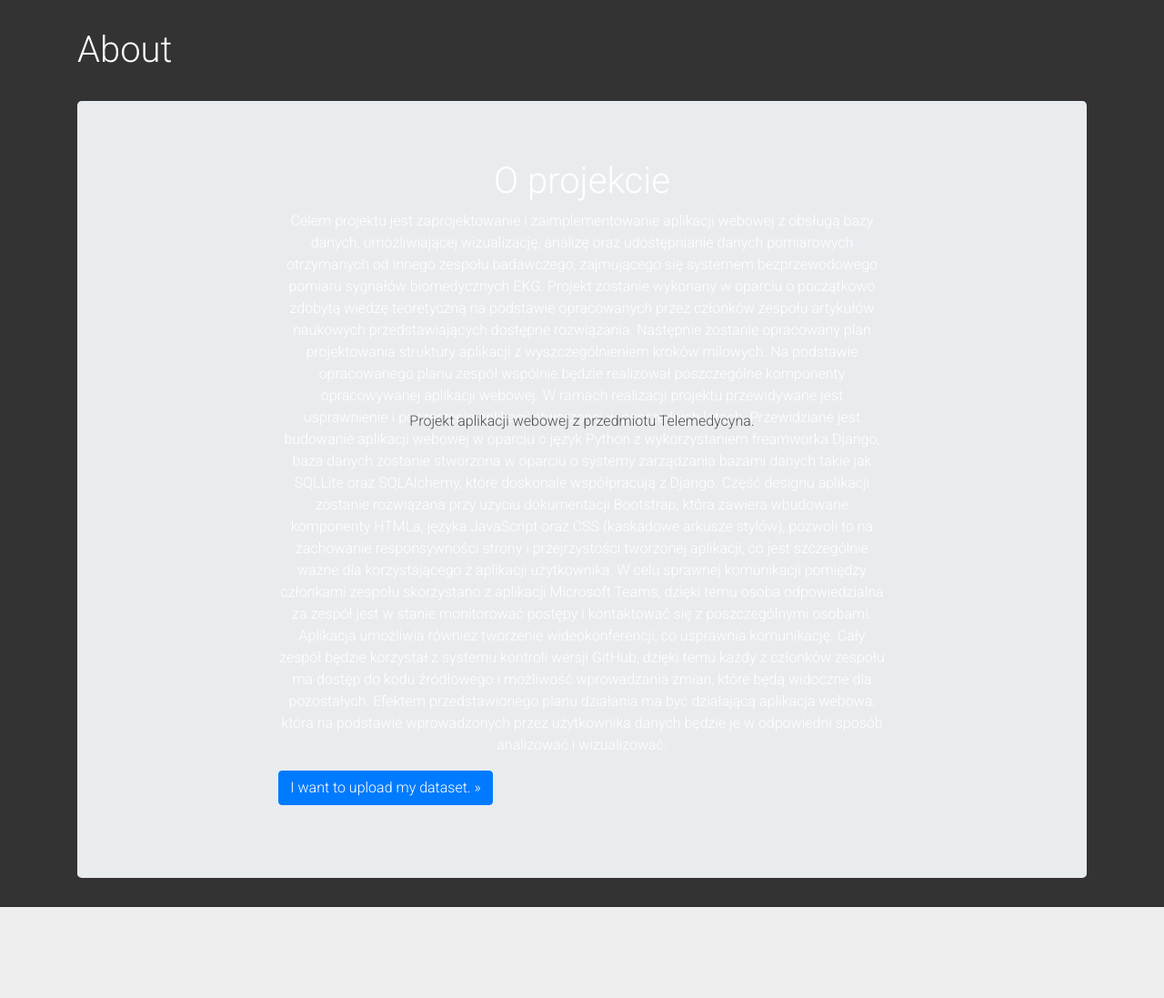
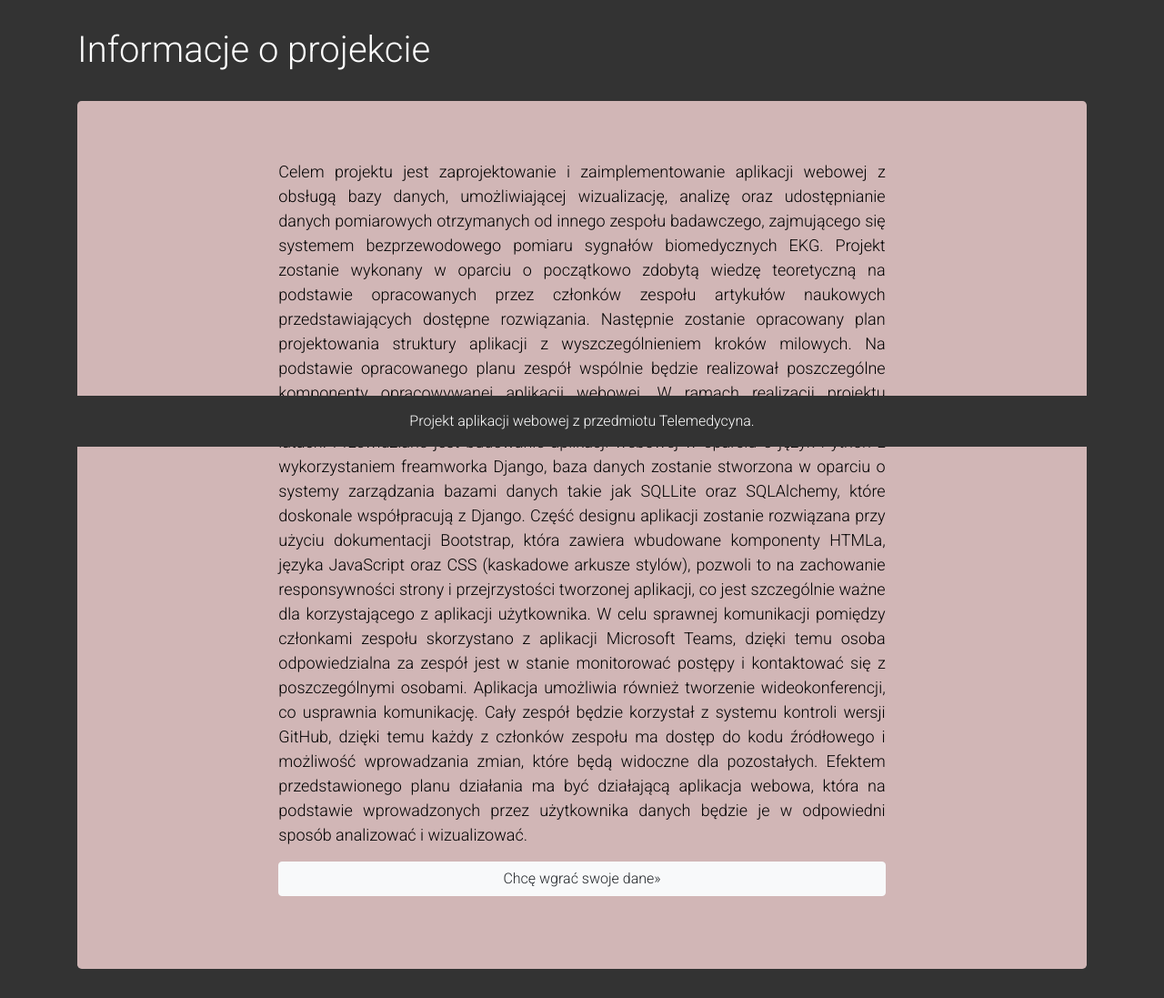
Before and after one commit to JanMigon/Telemedicine, a Flask app: page /about in a window 1280 px wide. Shown: the part 309-1406 px from the top of the page at 91% size. Before the commit the page ends 1306 px from the top, so only its background shows below. Run offline with Flask 2, Linux system fonts and the light colour scheme; some libraries are stand-ins or nearby versions.

Commit message:
fixed some mistakes with footer and styles

```diff
--- /dev/null
+++ b/static/css/about.css
@@ -0,0 +1,11 @@
+.jumbotron{
+    background-color: #d1b6b6;
+    color: black;
+    font-size:18px;
+}
+.btn-light{
+    text-align: center;
+    display: block;
+    margin: auto;
+    align-items: center;
+}
--- a/static/css/base.css
+++ b/static/css/base.css
@@ -14,10 +14,12 @@ body{
     padding-right: 10px;
 }
 
-footer{
-  position: absolute;
+#footer{
+  position: fixed;
+  right: 0;
   bottom: 0;
-  width: 100%;
+  left: 0;
+  padding: 1rem;
+  background-color: #333;
   text-align: center;
-  color: #4d4d4d;
 }
--- a/templates/about.html
+++ b/templates/about.html
@@ -1,23 +1,23 @@
 {% extends 'base.html' %}
 {% block head %}
-<title>About</title>
+<title>Opis projektu</title>
+<link rel="stylesheet" href="/static/css/about.css">
 {% endblock %}
 
 {% block body %}
 <br>
-<h1>About</h1>
+<h1>Informacje o projekcie</h1>
 <br>
 <main role="main">
     <div class="jumbotron">
       <div class="col-sm-8 mx-auto">
-        <h1 style="text-align:center">O projekcie</h1>
-        <p style="text-align:center">Celem projektu jest zaprojektowanie i zaimplementowanie aplikacji webowej z obsługą bazy danych, umożliwiającej wizualizację, analizę oraz udostępnianie danych pomiarowych otrzymanych od innego zespołu badawczego, zajmującego się systemem bezprzewodowego pomiaru sygnałów biomedycznych EKG.
+        <p style="text-align: justify;">Celem projektu jest zaprojektowanie i zaimplementowanie aplikacji webowej z obsługą bazy danych, umożliwiającej wizualizację, analizę oraz udostępnianie danych pomiarowych otrzymanych od innego zespołu badawczego, zajmującego się systemem bezprzewodowego pomiaru sygnałów biomedycznych EKG.
             Projekt zostanie wykonany w oparciu o początkowo zdobytą wiedzę teoretyczną na podstawie opracowanych przez członków zespołu artykułów naukowych przedstawiających dostępne rozwiązania. Następnie zostanie opracowany plan projektowania struktury aplikacji z wyszczególnieniem kroków milowych. Na podstawie opracowanego planu zespół wspólnie będzie realizował poszczególne komponenty opracowywanej aplikacji webowej. W ramach realizacji projektu przewidywane jest usprawnienie i poszerzenie aplikacji stworzonej w poprzednich latach.
             Przewidziane jest budowanie aplikacji webowej w oparciu o język Python z wykorzystaniem freamworka Django, baza danych zostanie stworzona w oparciu o systemy zarządzania bazami danych takie jak SQLLite oraz SQLAlchemy, które doskonale współpracują z Django. Część designu aplikacji zostanie rozwiązana przy użyciu dokumentacji Bootstrap, która zawiera wbudowane komponenty HTMLa, języka JavaScript oraz CSS (kaskadowe arkusze stylów), pozwoli to na zachowanie responsywności strony i przejrzystości tworzonej aplikacji, co jest szczególnie ważne dla korzystającego z aplikacji użytkownika.
             W celu sprawnej komunikacji pomiędzy członkami zespołu skorzystano z aplikacji Microsoft Teams, dzięki temu osoba odpowiedzialna za zespół jest w stanie monitorować postępy i kontaktować się z poszczególnymi osobami. Aplikacja umożliwia również tworzenie wideokonferencji, co usprawnia komunikację. Cały zespół będzie korzystał z systemu kontroli wersji GitHub, dzięki temu każdy z członków zespołu ma dostęp do kodu źródłowego i możliwość wprowadzania zmian, które będą widoczne dla pozostałych.
             Efektem przedstawionego planu działania ma być działającą aplikacja webowa, która na podstawie wprowadzonych przez użytkownika danych będzie je w odpowiedni sposób analizować i wizualizować.</p>
         <p>
-          <a class="btn btn-primary" href="/upload" role="button">I want to upload my dataset. &raquo;</a>
+          <a class="btn btn-light" style="text-align:center;" href="/upload" role="button">Chcę wgrać swoje dane&raquo;</a>
         </p>
       </div>
     </div>
--- a/templates/base.html
+++ b/templates/base.html
@@ -35,10 +35,11 @@
     <div class="container theme-showcase" role="main">
 
       {% block body %}{% endblock %}
+        <footer id="footer">
+            Projekt aplikacji webowej z przedmiotu Telemedycyna.
+        </footer>
     </div> <!-- /container -->
-     <footer>
-            <p>Projekt aplikacji webowej z przedmiotu Telemedycyna.</p>
-    </footer>
+
 
         <script src="https://code.jquery.com/jquery-3.4.1.slim.min.js" integrity="sha384-J6qa4849blE2+poT4WnyKhv5vZF5SrPo0iEjwBvKU7imGFAV0wwj1yYfoRSJoZ+n" crossorigin="anonymous"></script>
         <script src="https://cdn.jsdelivr.net/npm/popper.js@1.16.0/dist/umd/popper.min.js" integrity="sha384-Q6E9RHvbIyZFJoft+2mJbHaEWldlvI9IOYy5n3zV9zzTtmI3UksdQRVvoxMfooAo" crossorigin="anonymous"></script>
```
